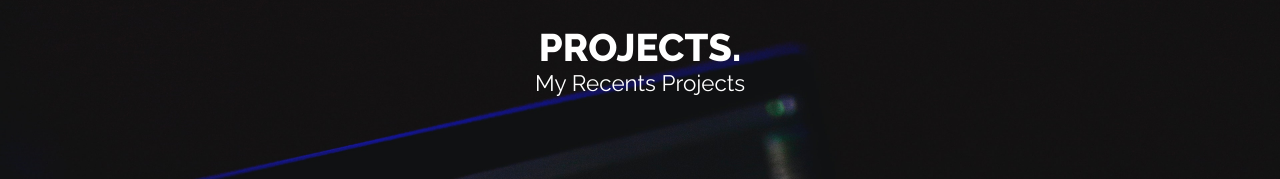
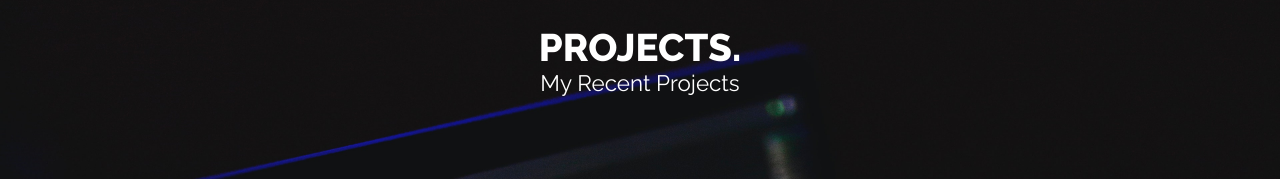
Before and after one commit to ajenkinsynwa/React-Portfolio, a React (Create React App) app: page /project in a window 1280 px wide. Shown: the part 260-439 px from the top of the page. Built offline with nearby package versions, Linux system fonts and the light colour scheme.

Commit message:
Update Project.js

```diff
--- a/src/routes/Project.js
+++ b/src/routes/Project.js
@@ -10,7 +10,7 @@ const Project = () => {
     <div>
       <Navbar />
       <HeroImg2 heading="PROJECTS." text="My
-      Recents Projects" />
+      Recent Projects" />
       <ProjectsCard />
 
       <Footer />
```
